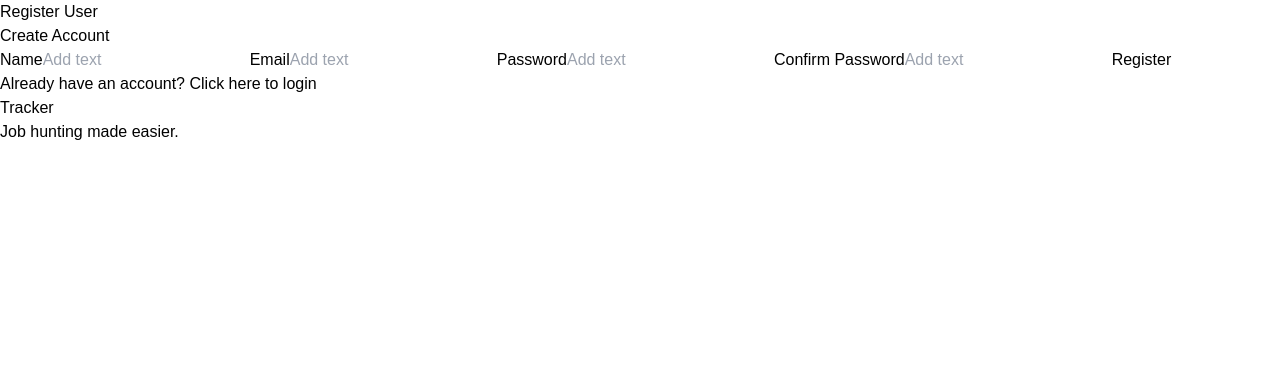
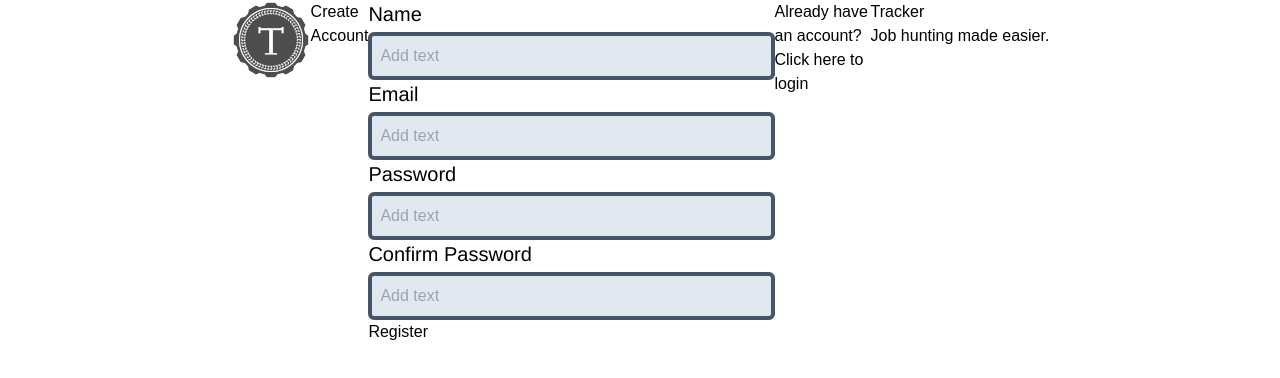
Before and after one commit to turingschool/tracker-crm-fe, a React (Create React App) app: page /UserRegistration in a window 1280 px wide. Shown: the top 378 px of the page. Built offline with nearby package versions, Linux system fonts and the light colour scheme.

Commit message:
Begin styling based on guide

```diff
--- a/src/App.tsx
+++ b/src/App.tsx
@@ -58,12 +58,7 @@ function App(): React.ReactElement {
   //   setUserData({});
   // };
 
-  // ########################################################
 
-  // WHERE I LEFT OFF
-  // Working on Routes from Login link to User Registration Page
-
-  // ########################################################
 
 
   console.log(`we need to have ${userId}... NOT`)
@@ -97,7 +92,6 @@ function App(): React.ReactElement {
           path="/UserRegistration"
           element={
             <div>
-              <h1>Register User</h1>
               <UserRegistration />
             </div>
           }
--- a/src/components/UserRegistration.tsx
+++ b/src/components/UserRegistration.tsx
@@ -1,4 +1,5 @@
 import React from 'react';
+import turingLogo from '../Turing-logo.png';
 import { Link, useNavigate } from 'react-router-dom';
 import { useState } from 'react';
 import { registerUser } from '../apiCalls';
@@ -39,11 +40,12 @@ function UserRegistration(): React.ReactElement {
   };
 
   return (
-    <div className="">
-      <div className="">
+    <div className="login-form-wrap flex w-screen h-screen justify-center">
+      <div className="form-inputs w-6/12 flex">
+        <img className='turing-logo size-20' src={turingLogo} />
         <h2>Create Account</h2>
         <form onSubmit={handleFormSubmit}>
-          <label htmlFor="name">Name</label>
+          <label htmlFor="name" className='font-[Helvetica Neue] font-sans text-xl'>Name</label>
           <input
             id="name"
             type="text"
@@ -51,9 +53,10 @@ function UserRegistration(): React.ReactElement {
             onChange={(e) => setName(e.target.value)}
             required
             placeholder="Add text"
+            className='w-[100%] p-[8px] mt-[4px] border-4 rounded-md border-slate-600 bg-slate-200'
             />
 
-          <label htmlFor="email">Email</label>
+          <label htmlFor="email" className='font-[Helvetica Neue] font-sans text-xl'>Email</label>
           <input
             id="email"
             type="email"
@@ -61,9 +64,10 @@ function UserRegistration(): React.ReactElement {
             onChange={(e) => setEmail(e.target.value)}
             required
             placeholder="Add text"
+            className='w-[100%] p-[8px] mt-[4px] border-4 rounded-md border-slate-600 bg-slate-200'
             />
 
-          <label htmlFor="password">Password</label>
+          <label htmlFor="password" className='font-[Helvetica Neue] font-sans text-xl'>Password</label>
           <input
             id="password"
             type="password"
@@ -71,9 +75,10 @@ function UserRegistration(): React.ReactElement {
             onChange={(e) => setPassword(e.target.value)}
             required
             placeholder="Add text"
+            className='w-[100%] p-[8px] mt-[4px] border-4 rounded-md border-slate-600 bg-slate-200'
             />
 
-          <label htmlFor="passwordConfirmation">Confirm Password</label>
+          <label htmlFor="passwordConfirmation" className='font-[Helvetica Neue] font-sans text-xl'>Confirm Password</label>
           <input
             id="passwordConfirmation"
             type="password"
@@ -81,11 +86,12 @@ function UserRegistration(): React.ReactElement {
             onChange={(e) => setPasswordConfirmation(e.target.value)}
             required
             placeholder="Add text"
+            className='w-[100%] p-[8px] mt-[4px] border-4 rounded-md border-slate-600 bg-slate-200'
           />
 
           {errorMessage && <p className="error-message">{errorMessage}</p>}
 
-          <button type="submit">Register</button>
+          <button type="submit" >Register</button>
         </form>
 
         <p>
```
